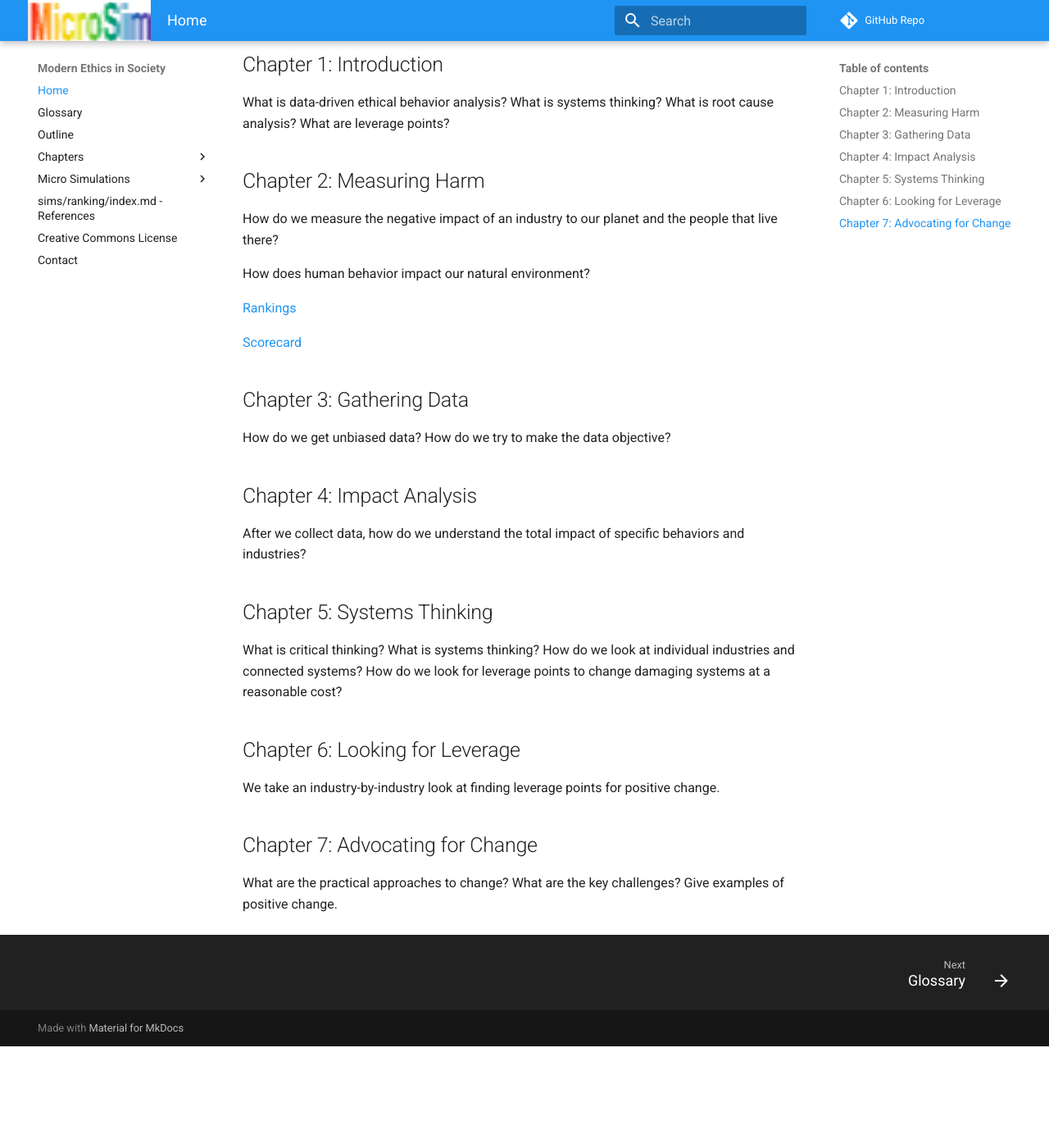
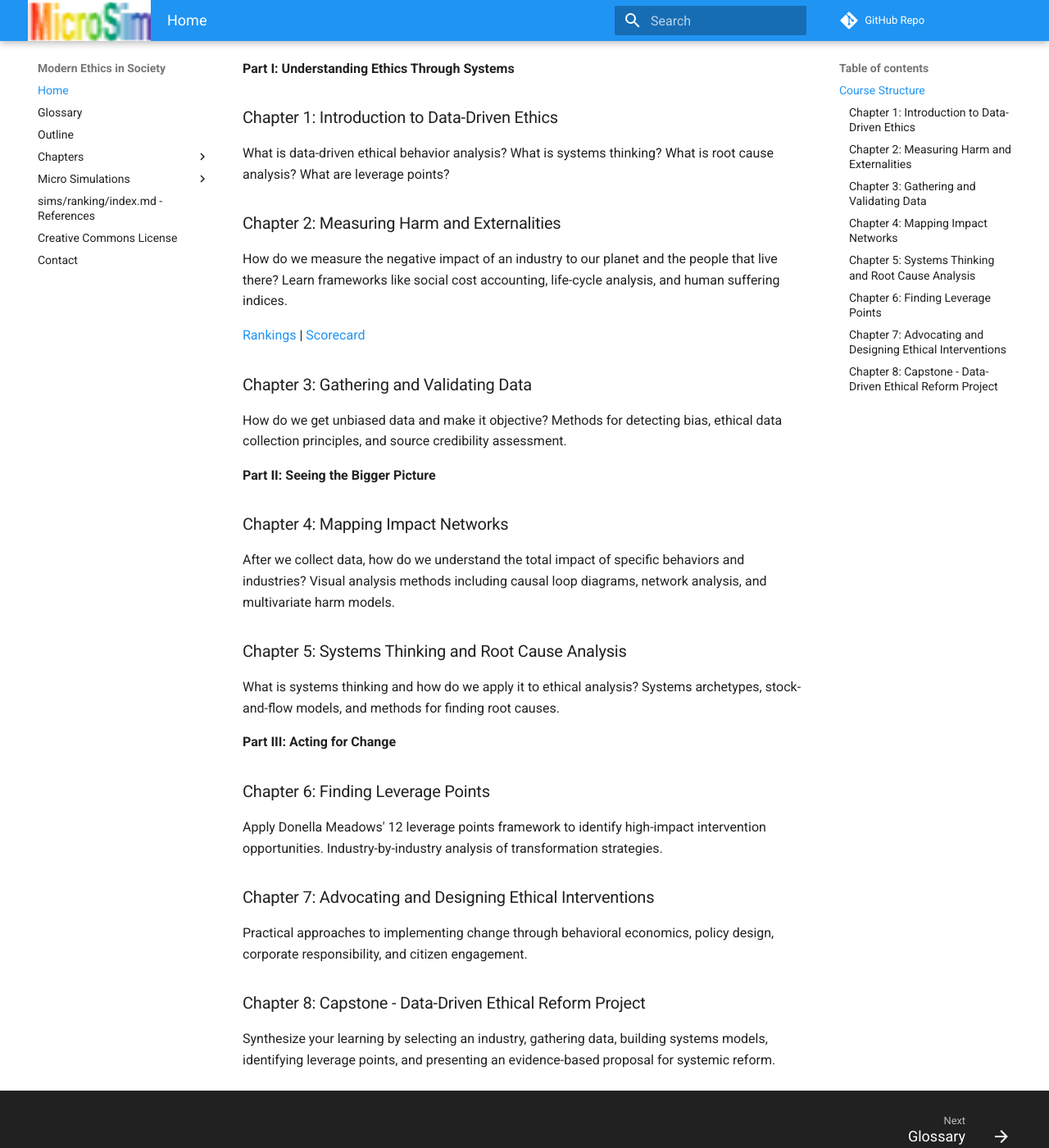
Before and after one commit to dmccreary/ethics-course, an MkDocs documentation site: the page built from docs/index.md, in a window 1280 px wide and 1400 px high, scrolled down 666 px. Shown: the whole window at 82% size. Built offline with MkDocs 1.6.1 and Material for MkDocs 9.7.7, drawn with Linux system fonts in a browser that asks for light colours; comment, search, counter and statistics services are not loaded; before the commit the page ends 1942 px from its top, so only the background shows below that.

Commit message:
updating content

```diff
--- a/docs/index.md
+++ b/docs/index.md
@@ -12,47 +12,44 @@ In this course, you will progress through three stages:
 
 This book places a strong focus on the use of graphs and charts to understand ethical behavior in our world as well as the use of graphical storytelling to explain the complexities of the systems that cause harm.
 
-Outline of Book
+## Course Structure
 
-## Chapter 1: Introduction
+**Part I: Understanding Ethics Through Systems**
 
+### Chapter 1: Introduction to Data-Driven Ethics
 What is data-driven ethical behavior analysis?
 What is systems thinking?
 What is root cause analysis?
 What are leverage points?
 
-## Chapter 2: Measuring Harm
+### Chapter 2: Measuring Harm and Externalities
+How do we measure the negative impact of an industry to our planet and the people that live there?
+Learn frameworks like social cost accounting, life-cycle analysis, and human suffering indices.
 
-How do we measure the negative impact of an industry to our planet and the people that live there?
+[Rankings](./chapters/02-measuring-harm/ranking.md) | [Scorecard](./chapters/02-measuring-harm/scorecard.md)
 
-How does human behavior impact our natural environment?
+### Chapter 3: Gathering and Validating Data
+How do we get unbiased data and make it objective?
+Methods for detecting bias, ethical data collection principles, and source credibility assessment.
 
-[Rankings](./chapters/02-measuring-harm/ranking.md)
+**Part II: Seeing the Bigger Picture**
 
-[Scorecard](./chapters/02-measuring-harm/scorecard.md)
+### Chapter 4: Mapping Impact Networks
+After we collect data, how do we understand the total impact of specific behaviors and industries?
+Visual analysis methods including causal loop diagrams, network analysis, and multivariate harm models.
 
-## Chapter 3: Gathering Data
+### Chapter 5: Systems Thinking and Root Cause Analysis
+What is systems thinking and how do we apply it to ethical analysis?
+Systems archetypes, stock-and-flow models, and methods for finding root causes.
 
-How do we get unbiased data?
-How do we try to make the data objective?
+**Part III: Acting for Change**
 
-## Chapter 4: Impact Analysis
+### Chapter 6: Finding Leverage Points
+Apply Donella Meadows' 12 leverage points framework to identify high-impact intervention opportunities.
+Industry-by-industry analysis of transformation strategies.
 
-After we collect data, how do we understand the total impact of specific behaviors and industries?
+### Chapter 7: Advocating and Designing Ethical Interventions
+Practical approaches to implementing change through behavioral economics, policy design, corporate responsibility, and citizen engagement.
 
-## Chapter 5: Systems Thinking
-
-What is critical thinking?
-What is systems thinking?
-How do we look at individual industries and connected systems?
-How do we look for leverage points to change damaging systems at a reasonable cost?
-
-## Chapter 6: Looking for Leverage
-
-We take an industry-by-industry look at finding leverage points for positive change.
-
-## Chapter 7: Advocating for Change
-
-What are the practical approaches to change?
-What are the key challenges?
-Give examples of positive change.
+### Chapter 8: Capstone - Data-Driven Ethical Reform Project
+Synthesize your learning by selecting an industry, gathering data, building systems models, identifying leverage points, and presenting an evidence-based proposal for systemic reform.
```
Also changed, not shown: docs/chapters/08-capstone-project/index.md (added, +402 -0 lines).
